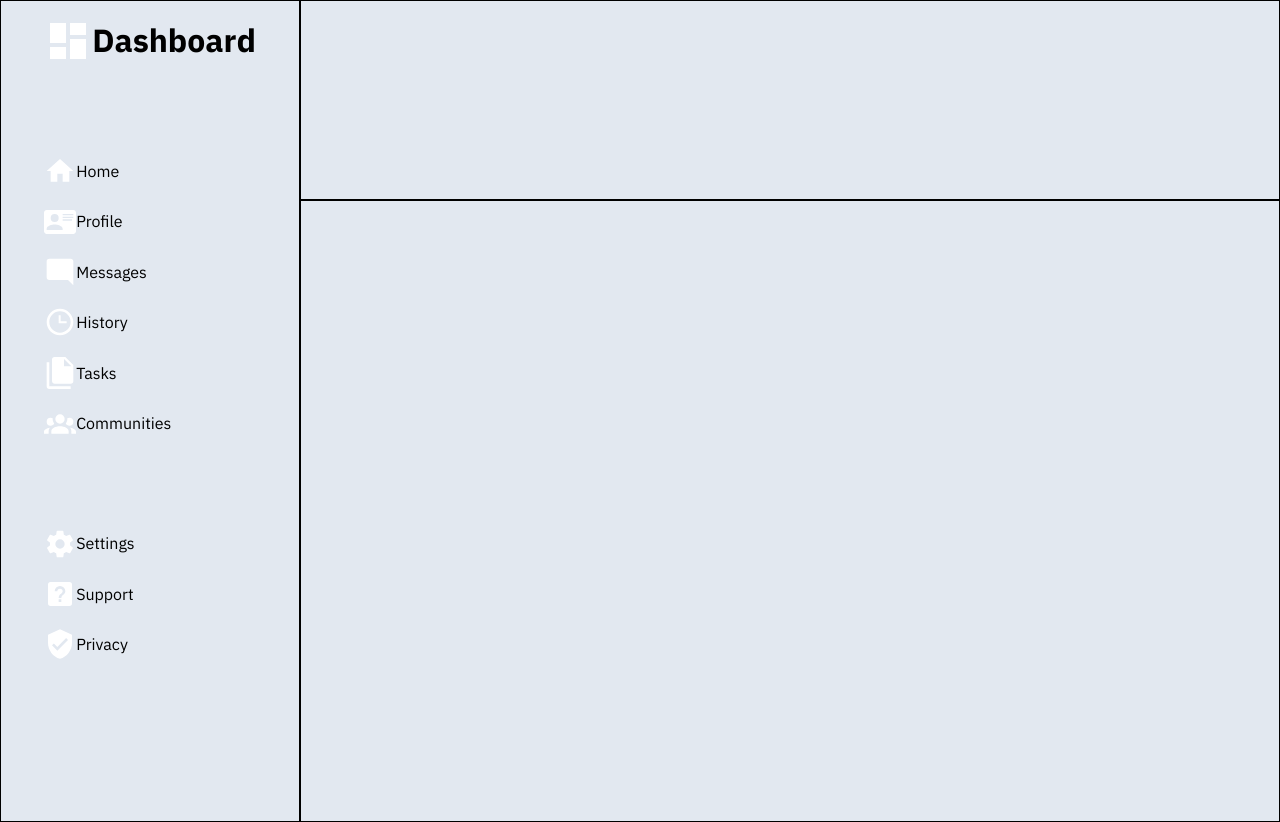
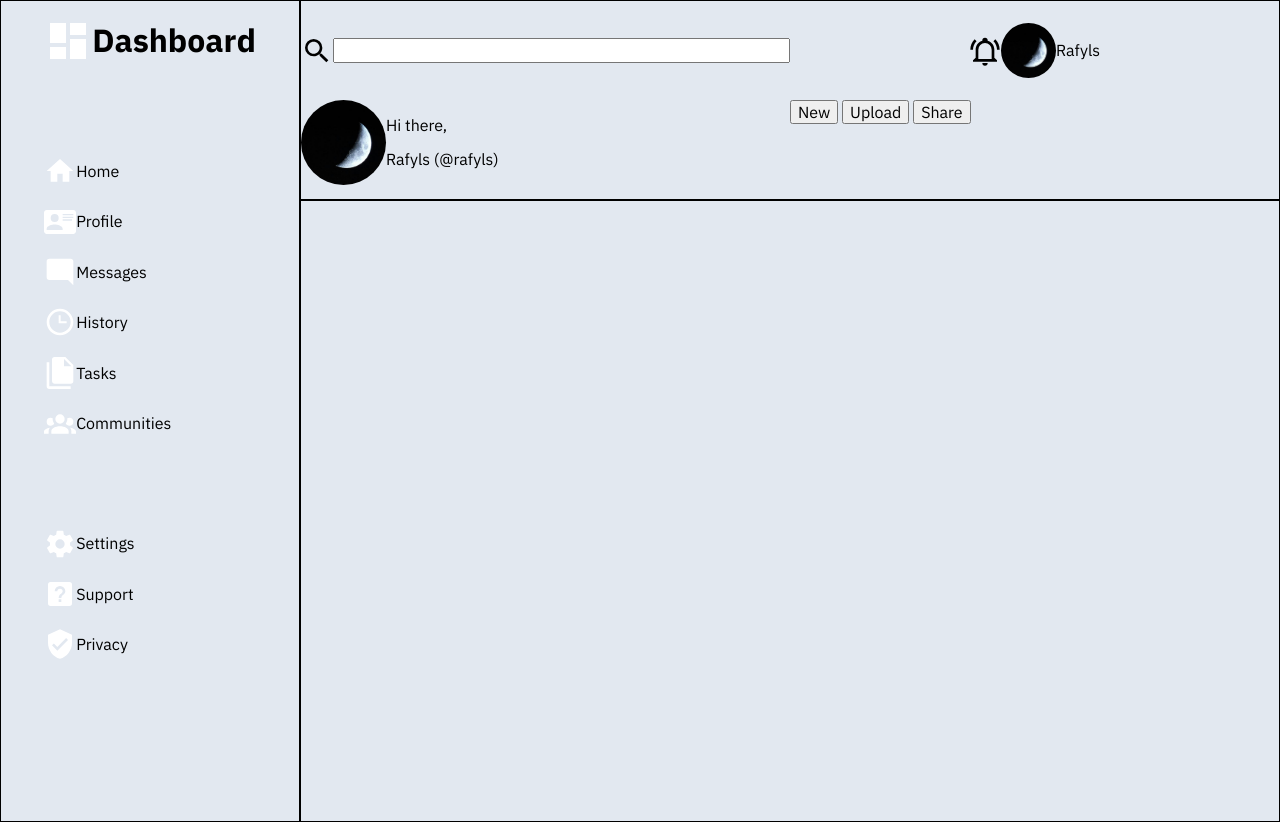
Before and after one commit to rafyls/odin-projects, a plain HTML site: page 11-admin-dashboard/index.html in a window 1280 px wide. Drawn offline with Linux system fonts and the light colour scheme.

Commit message:
Lay out the header section

```diff
--- a/11-admin-dashboard/index.html
+++ b/11-admin-dashboard/index.html
@@ -11,7 +11,27 @@
   </head>
   <body>
     <div class="header">
-
+      <div class="search-grid">
+        <svg xmlns="http://www.w3.org/2000/svg" viewBox="0 0 24 24"><path d="M9.5,3A6.5,6.5 0 0,1 16,9.5C16,11.11 15.41,12.59 14.44,13.73L14.71,14H15.5L20.5,19L19,20.5L14,15.5V14.71L13.73,14.44C12.59,15.41 11.11,16 9.5,16A6.5,6.5 0 0,1 3,9.5A6.5,6.5 0 0,1 9.5,3M9.5,5C7,5 5,7 5,9.5C5,12 7,14 9.5,14C12,14 14,12 14,9.5C14,7 12,5 9.5,5Z" /></svg>
+        <input type="search" name="search" id="search-bar">
+      </div>
+      <div class="notify-flex">
+        <svg xmlns="http://www.w3.org/2000/svg" viewBox="0 0 24 24"><path d="M10,21H14A2,2 0 0,1 12,23A2,2 0 0,1 10,21M21,19V20H3V19L5,17V11C5,7.9 7.03,5.17 10,4.29C10,4.19 10,4.1 10,4A2,2 0 0,1 12,2A2,2 0 0,1 14,4C14,4.1 14,4.19 14,4.29C16.97,5.17 19,7.9 19,11V17L21,19M17,11A5,5 0 0,0 12,6A5,5 0 0,0 7,11V18H17V11M19.75,3.19L18.33,4.61C20.04,6.3 21,8.6 21,11H23C23,8.07 21.84,5.25 19.75,3.19M1,11H3C3,8.6 3.96,6.3 5.67,4.61L4.25,3.19C2.16,5.25 1,8.07 1,11Z" /></svg>
+        <div class="profile-image-1"></div>
+        <p>Rafyls</p>
+      </div>
+      <div class="user-info-grid">
+        <div class="profile-image-1"></div>
+        <div>
+          <p>Hi there,</p>
+          <p>Rafyls (@rafyls)</p>
+        </div>
+      </div>
+      <div class="user-buttons-flex">
+        <button type="button">New</button>
+        <button type="button">Upload</button>
+        <button type="button">Share</button>
+      </div>
     </div>
     <div class="sidebar">
       <div class="branding-grid">
--- a/11-admin-dashboard/style.css
+++ b/11-admin-dashboard/style.css
@@ -22,6 +22,9 @@ body {
   grid-column: 2 / 3;
   grid-row: 1 / 2;
   border: 1px solid black;
+  display: grid;
+  grid-template-columns: 1fr 1fr;
+  grid-template-rows: 1fr 1fr;
 }
 
 .sidebar {
@@ -76,3 +79,52 @@ body {
   justify-content: center;
   align-items: center;
 }
+
+.header svg{
+  width: 32px;
+  height: 32px;
+  fill: black;
+}
+
+.profile-image-1 {
+  background-image: url(./assets/images/rafyls-logo.jpeg);
+  background-repeat: no-repeat;
+  background-size: contain;
+  width: 55px;
+  height: 55px;
+  border-radius: 50%;
+}
+
+.user-info-grid > .profile-image-1 {
+  width: 85px;
+  height: 85px;
+}
+
+.search-grid {
+  grid-row: 1 / 2;
+  grid-column: 1 / 2;
+  display: grid;
+  grid-template-columns: 32px 1fr;
+  justify-content: center;
+  align-items: center;
+}
+
+.notify-flex {
+  grid-row: 1 / 2;
+  grid-column: 2 / 3;
+  display: flex;
+  justify-content: center;
+  align-items: center;
+}
+
+.user-info-grid {
+  grid-row: 2 / 3;
+  grid-column: 1 / 2;
+  display: grid;
+  grid-template-columns: 85px 1fr;
+}
+
+.user-buttons-flex {
+  grid-row: 2 / 3;
+  grid-column: 2 / 3;
+}
```
Also changed, not shown: 11-admin-dashboard/assets/icons/bell-ring-outline.svg (added), 11-admin-dashboard/assets/icons/magnify.svg (added), 11-admin-dashboard/assets/images/rafyls-logo.jpeg (added).
